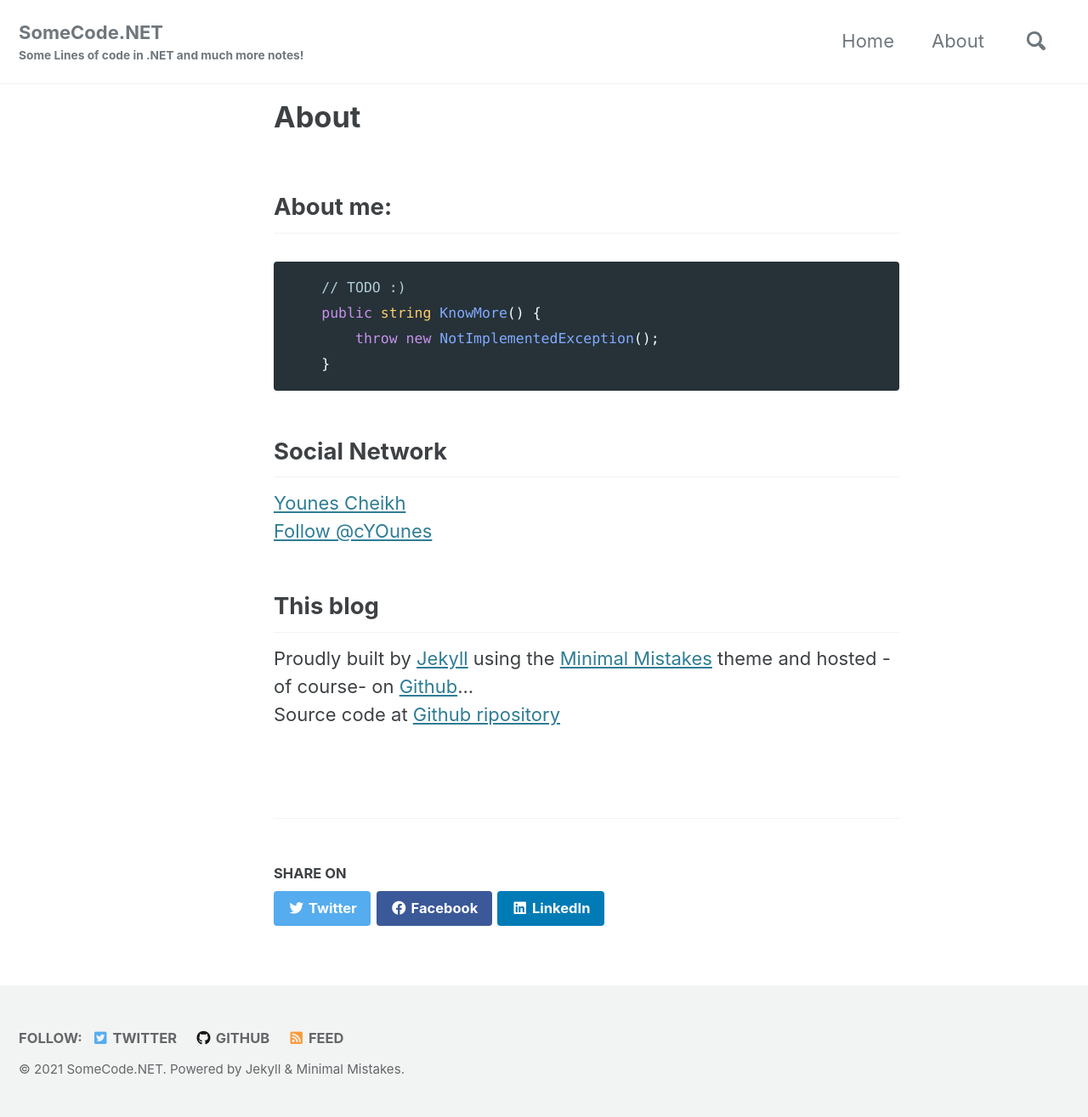
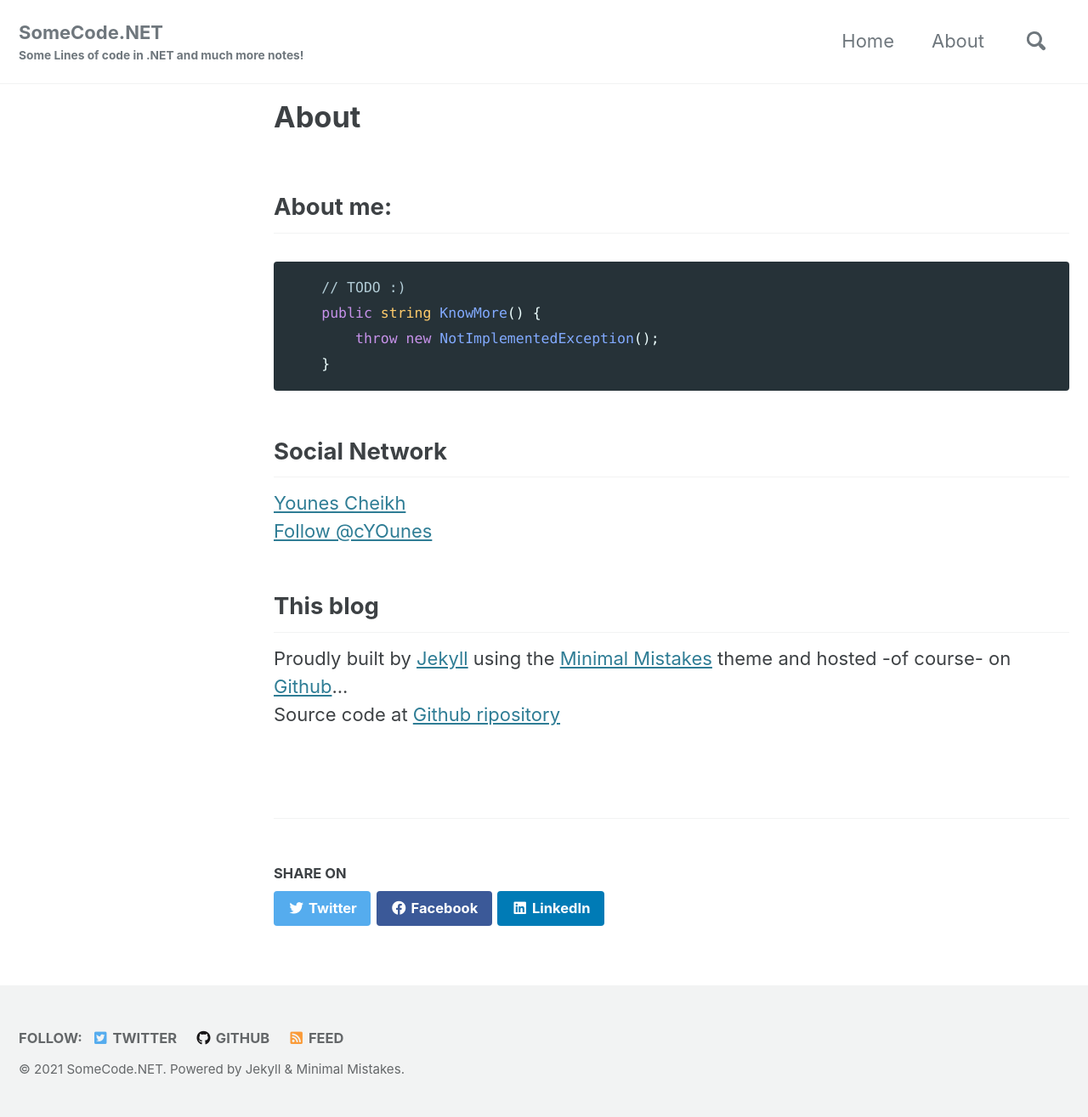
Before and after one commit to cyounes/cyounes.github.io, a Jekyll site: the page built from _pages/about.md, in a window 1280 px wide. Shown: the whole page at 85% size. Built offline with Jekyll 4.4.1, drawn with Linux system fonts in a browser that asks for light colours; cached includes are drawn as plain includes; comment, search, counter and statistics services are not loaded.

Commit message:
Update _page.scss

```diff
--- a/_sass/minimal-mistakes/_page.scss
+++ b/_sass/minimal-mistakes/_page.scss
@@ -39,12 +39,12 @@ body {
   @include breakpoint($large) {
     float: right;
     width: calc(100% - #{$right-sidebar-width-narrow});
-    padding-right: $right-sidebar-width-narrow;
+    padding-right: 0px; /* $right-sidebar-width-narrow; */
   }
 
   @include breakpoint($x-large) {
     width: calc(100% - #{$right-sidebar-width});
-    /* padding-right: $right-sidebar-width; */
+    padding-right: 0px; /* $right-sidebar-width; */
   }
 
   .page__inner-wrap {
```
